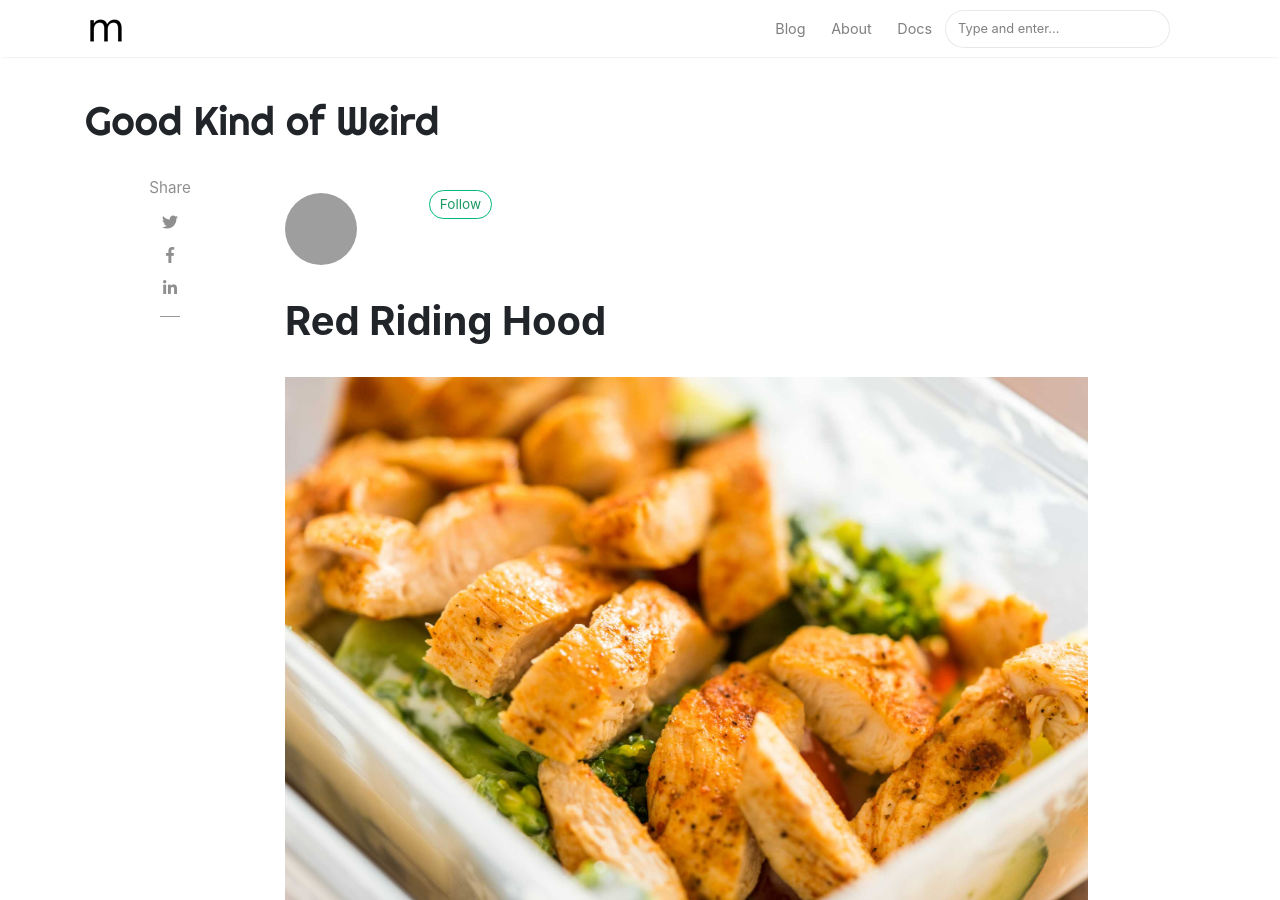
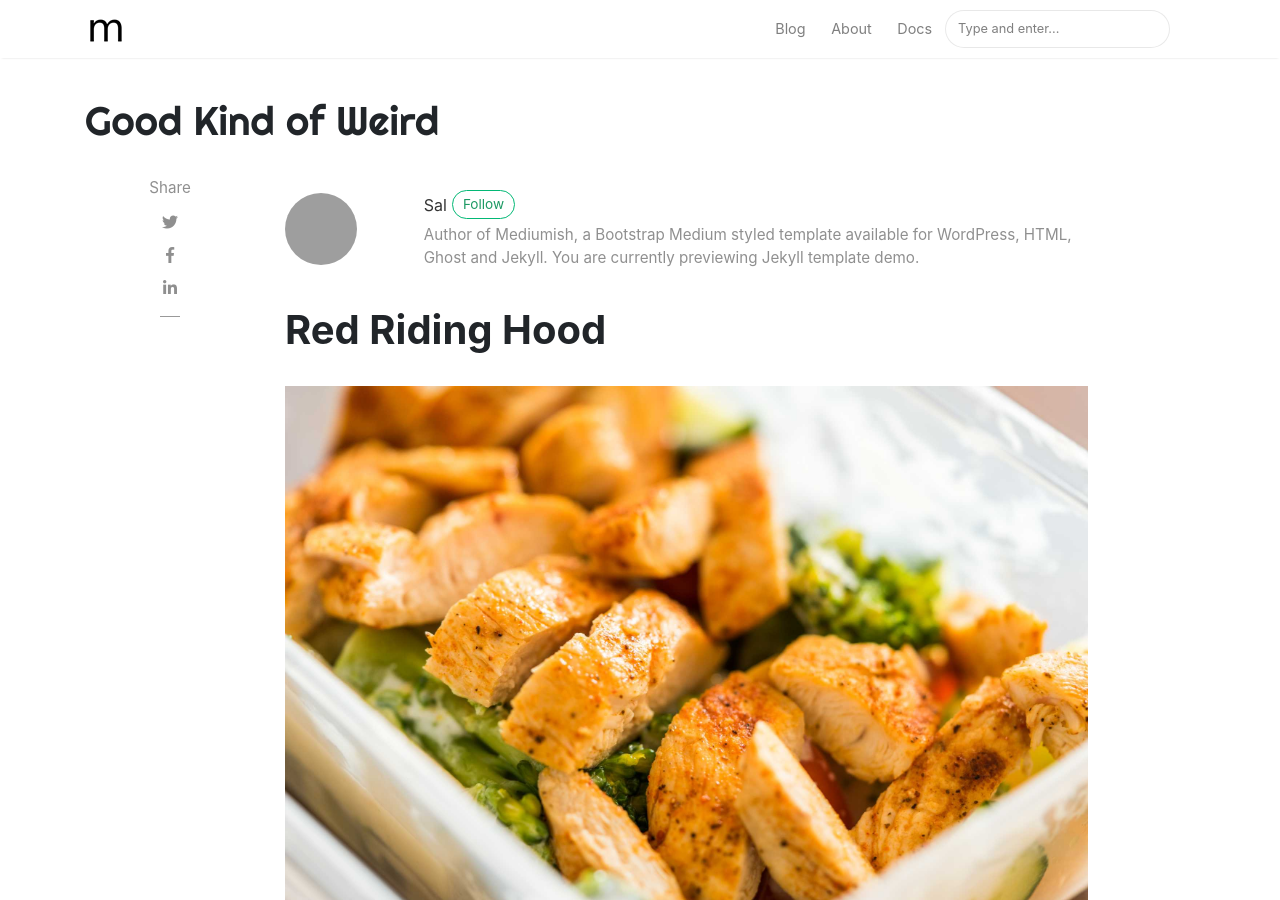
Before and after one commit to iammay1234/iammay1234.github.io, a Jekyll site: the page built from _posts/2018-01-12-red-riding.md, in a window 1280 px wide and 900 px high. Built offline with Jekyll 4.4.1, drawn with Linux system fonts in a browser that asks for light colours; nearby versions of some CDN libraries; comment, search, counter and statistics services are not loaded; grey boxes are pictures that could not be loaded.

Commit message:
add back original author to see full setup

```diff
--- a/_config.yml
+++ b/_config.yml
@@ -21,6 +21,14 @@ authors:
     # web: https://www.wowthemes.net
     # twitter: https://twitter.com/wowthemesnet
     description: "I'm just born into blogging"
+  sal:
+    name: Sal
+    display_name: Sal
+    gravatar: e56154546cf4be74e393c62d1ae9f9d4
+    email: wowthemesnet@gmail.com
+    web: https://www.wowthemes.net
+    twitter: https://twitter.com/wowthemesnet
+    description: "Author of Mediumish, a Bootstrap Medium styled template available for WordPress, HTML, Ghost and Jekyll. You are currently previewing Jekyll template demo."
 
 
 # Plugins
```
